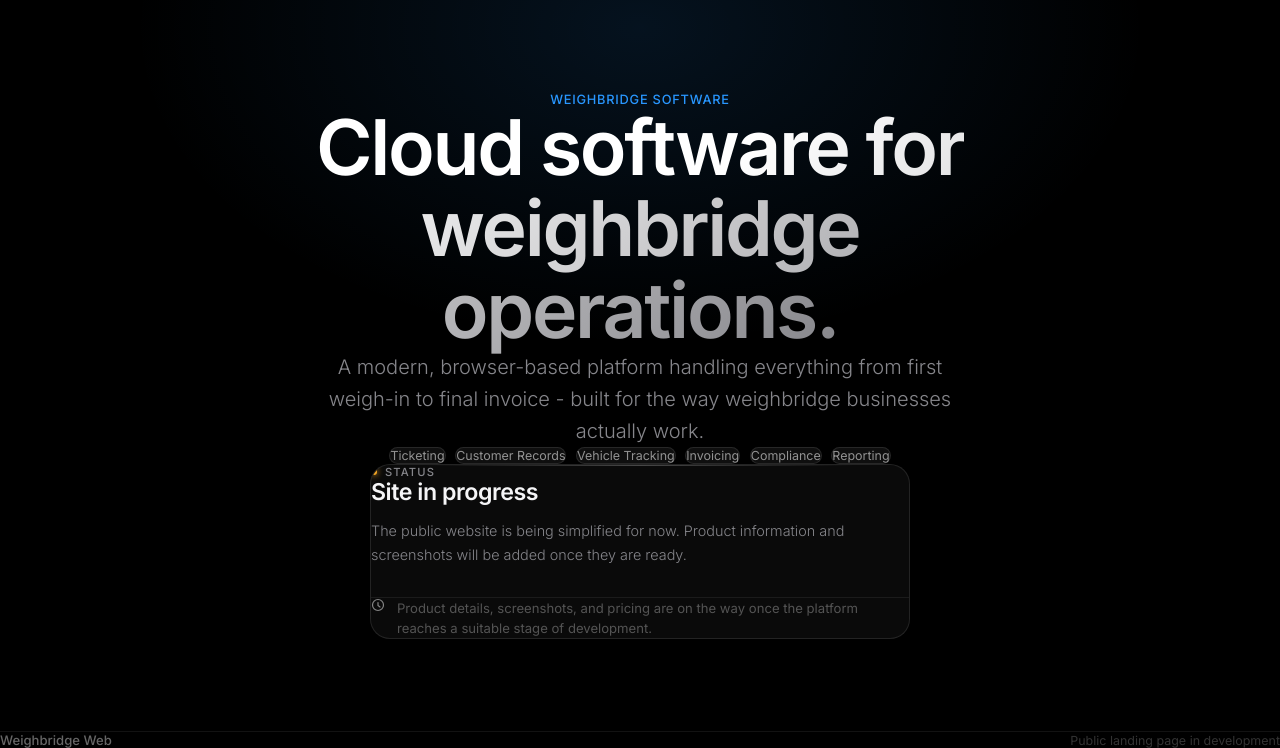
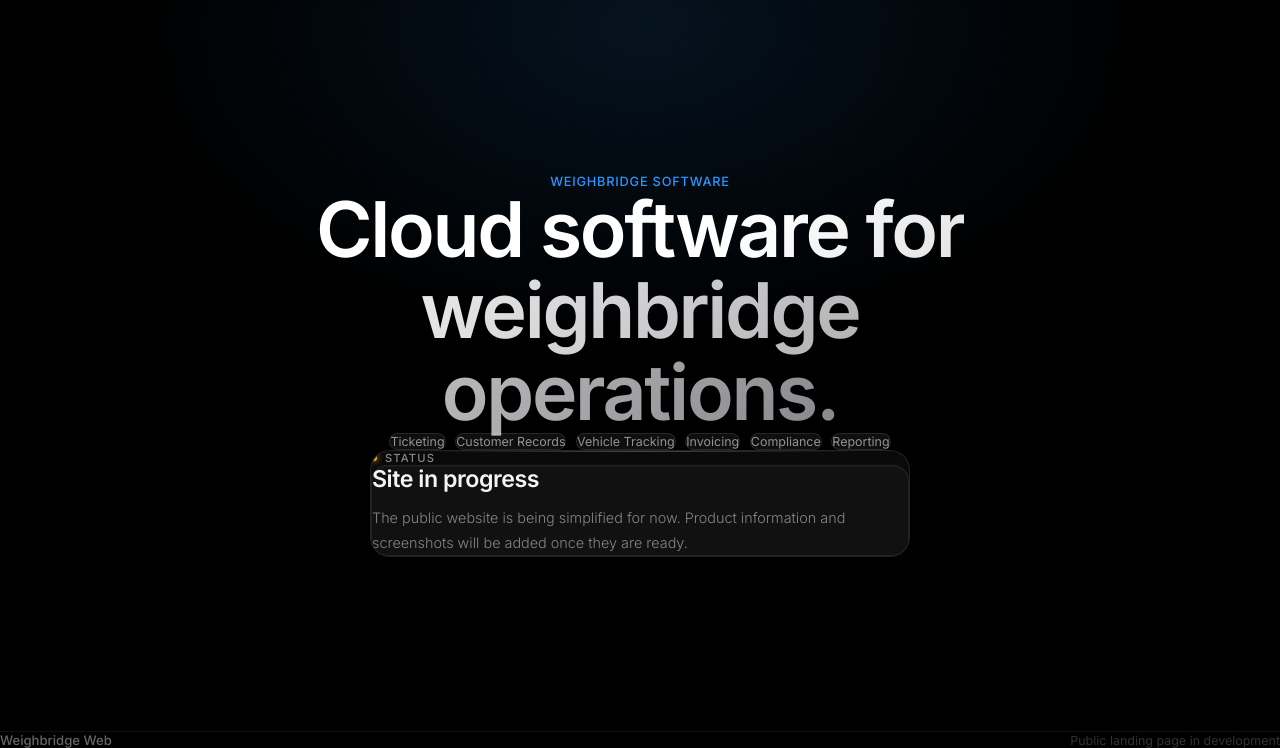
Before and after one commit to StumpyRob/Weighbridge_web, a Python web app: template app/templates/marketing/landing.html in a window 1280 px wide. Shown: the part 52-800 px from the top of the page. Run offline with Jinja, Linux system fonts and the light colour scheme; the template is opened without the code that fills it, so the values that code supplies are empty.

Commit message:
Refine marketing landing page and product form labels

```diff
--- a/app/static/css/marketing.css
+++ b/app/static/css/marketing.css
@@ -106,7 +106,7 @@ body.marketing-landing-page::before {
   letter-spacing: -0.03em;
   color: var(--marketing-text);
   max-width: 14ch;
-  margin: 0 auto 1.5rem;
+  margin: 0 auto 2.35rem;
   animation: marketing-fade-up 0.6s 0.2s ease both;
   opacity: 0;
 }
@@ -116,17 +116,6 @@ body.marketing-landing-page::before {
   -webkit-background-clip: text;
   -webkit-text-fill-color: transparent;
   background-clip: text;
-}
-
-.marketing-hero__lead {
-  font-size: clamp(1rem, 2vw, 1.25rem);
-  font-weight: 300;
-  line-height: 1.6;
-  color: var(--marketing-muted);
-  max-width: 52ch;
-  margin: 0 auto 3.5rem;
-  animation: marketing-fade-up 0.6s 0.3s ease both;
-  opacity: 0;
 }
 
 .marketing-chips {
@@ -208,7 +197,15 @@ body.marketing-landing-page::before {
   box-shadow: 0 0 6px #f5a623;
 }
 
-.marketing-card h2 {
+.marketing-card__panel {
+  padding: 1.35rem 1.4rem;
+  border: 1px solid rgba(255, 255, 255, 0.08);
+  border-radius: 16px;
+  background: rgba(255, 255, 255, 0.03);
+  box-shadow: inset 0 1px 0 rgba(255, 255, 255, 0.03);
+}
+
+.marketing-card__panel h2 {
   font-size: 1.45rem;
   font-weight: 600;
   letter-spacing: -0.02em;
@@ -217,33 +214,12 @@ body.marketing-landing-page::before {
   line-height: 1.2;
 }
 
-.marketing-card p {
+.marketing-card__panel p {
   font-size: 0.9rem;
   font-weight: 300;
   line-height: 1.7;
   color: var(--marketing-muted);
-  margin-bottom: 1.8rem;
-}
-
-.marketing-card__divider {
-  border: none;
-  border-top: 1px solid rgba(255, 255, 255, 0.07);
-  margin-bottom: 1.5rem;
-}
-
-.marketing-card__note {
-  display: flex;
-  align-items: flex-start;
-  gap: 0.75rem;
-  font-size: 0.82rem;
-  color: rgba(255, 255, 255, 0.3);
-  line-height: 1.55;
-}
-
-.marketing-card__note-icon {
-  flex-shrink: 0;
-  margin-top: 1px;
-  opacity: 0.5;
+  margin-bottom: 0;
 }
 
 .marketing-footer {
@@ -317,7 +293,6 @@ body.marketing-landing-page::before {
   .marketing-nav,
   .marketing-hero__eyebrow,
   .marketing-hero__title,
-  .marketing-hero__lead,
   .marketing-chips,
   .marketing-card-wrap,
   .marketing-footer {
--- a/app/templates/marketing/landing.html
+++ b/app/templates/marketing/landing.html
@@ -37,11 +37,6 @@
         <span>Cloud software for weighbridge operations.</span>
       </h1>
 
-      <p class="marketing-hero__lead">
-        A modern, browser-based platform handling everything from first weigh-in to final invoice -
-        built for the way weighbridge businesses actually work.
-      </p>
-
       <div class="marketing-chips" aria-label="Core product areas">
         <span class="marketing-chip">Ticketing</span>
         <span class="marketing-chip">Customer Records</span>
@@ -54,28 +49,12 @@
       <div class="marketing-card-wrap">
         <section class="marketing-card" aria-labelledby="marketing-status-title">
           <div class="marketing-card__label">Status</div>
-          <h2 id="marketing-status-title">Site in progress</h2>
-          <p>
-            The public website is being simplified for now. Product information and screenshots will be
-            added once they are ready.
-          </p>
-          <hr class="marketing-card__divider" />
-          <div class="marketing-card__note">
-            <svg
-              class="marketing-card__note-icon"
-              width="14"
-              height="14"
-              viewBox="0 0 14 14"
-              fill="none"
-              aria-hidden="true"
-            >
-              <circle cx="7" cy="7" r="5.5" stroke="white" stroke-width="1.2" />
-              <path d="M7 4.5V7.5L9 9" stroke="white" stroke-width="1.2" stroke-linecap="round" />
-            </svg>
-            <span>
-              Product details, screenshots, and pricing are on the way once the platform reaches a
-              suitable stage of development.
-            </span>
+          <div class="marketing-card__panel">
+            <h2 id="marketing-status-title">Site in progress</h2>
+            <p>
+              The public website is being simplified for now. Product information and screenshots will be
+              added once they are ready.
+            </p>
           </div>
         </section>
       </div>
--- a/app/templates/products/_form.html
+++ b/app/templates/products/_form.html
@@ -425,7 +425,7 @@
   <div class="form-grid">
     <div class="field checkbox">
       <input type="checkbox" id="sales_only" name="sales_only" {% if form.sales_only %}checked{% endif %} />
-      <label for="sales_only">Sales-only (SALE tickets only)</label>
+      <label for="sales_only">Sales only</label>
       {{ help(help_text.product_sales_only, "product-sales-only-help") }}
     </div>
     <div class="field checkbox">
```
Also changed, not shown: app/routes/products.py (+22 -5 lines).
